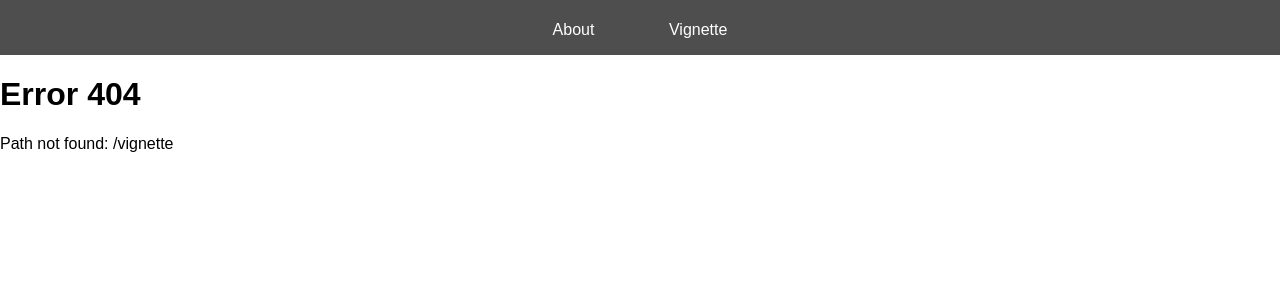
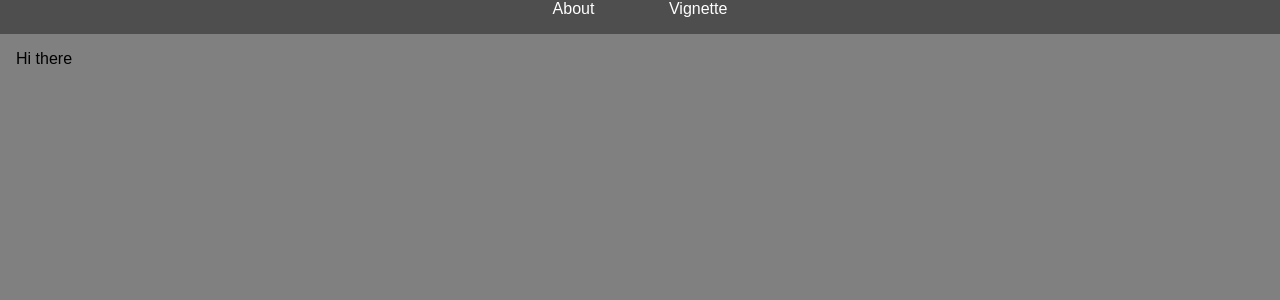
Before and after one commit to pseudoralph/prdmo-portfolio, a React app: page /#/vignette in a window 1280 px wide. Before the commit this address had no page. Shown: the top 300 px of the page. Built offline with nearby package versions, Linux system fonts and the light colour scheme.

Commit message:
begin to add listeners to vignette

```diff
--- a/package.json
+++ b/package.json
@@ -5,7 +5,7 @@
   "main": "index.js",
   "scripts": {
     "build": "webpack --config webpack.prod.js --env.production -p",
-    "start": "webpack-dev-server --config webpack.dev.js --open",
+    "start": "webpack-dev-server --config webpack.dev.js --open --host 0.0.0.0",
     "lint": "eslint 'src/**'; exit 0",
     "lint-fix": "eslint 'src/**' --fix; exit 0"
   },
--- a/src/components/App.jsx
+++ b/src/components/App.jsx
@@ -2,7 +2,7 @@ import React from 'react';
 import { Switch, Route } from 'react-router-dom';
 import Header from './Header';
 import Main from './Main';
-import Blog from './Blog';
+import Vignette from './Vignette';
 import Error404 from './Error404';
 import { POSTS } from './posts';
 // import Contact from './Contact';
@@ -36,9 +36,9 @@ class App extends React.Component {
           />
 
           <Route
-            path="/blog"
+            path="/vignette"
             render={() => (
-              <Blog
+              <Vignette
                 content={this.state.contentDb.filter(
                   post => post.postId != 'INTRO'
                 )}
--- a/src/components/Blog.jsx
+++ /dev/null
@@ -1,6 +0,0 @@
-import React from 'react';
-
-function Blog() {
-  return <div>Blog works</div>;
-}
-export default Blog;
--- a/src/components/Header.jsx
+++ b/src/components/Header.jsx
@@ -7,7 +7,7 @@ import Hover from './Hover';
 function Header() {
   const sectionHeadings = [
     { heading: 'About', path: '/' },
-    { heading: 'Vignette', path: '/blog' }
+    { heading: 'Vignette', path: '/vignette' }
   ];
 
   return (
--- a/src/components/Main.jsx
+++ b/src/components/Main.jsx
@@ -7,7 +7,7 @@ function Main(props) {
   const { title, body } = props.content[0].content;
 
   return (
-    <div>
+    <div style={{ overflow: 'scroll' }}>
       <h3>{title}</h3>
       <div dangerouslySetInnerHTML={parseHTML(body)} style={STYLES.main.body} />
     </div>
--- /dev/null
+++ b/src/components/Vignette.jsx
@@ -0,0 +1,14 @@
+import React from 'react';
+
+function Vignette() {
+  return (
+    <div
+      onScroll={() => console.log('scrolling...')}
+      style={{ padding: '1em', background: 'grey', height: '100vh' }}
+    >
+      Hi there
+      <div />
+    </div>
+  );
+}
+export default Vignette;
--- a/src/components/styles.js
+++ b/src/components/styles.js
@@ -2,15 +2,14 @@ export const STYLES = {
   main: {
     body: { padding: '1em', lineHeight: '1.5em' }
   },
-
   header: {
     header: {
       boxSizing: 'border-box',
       position: 'sticky',
       width: '100vw',
       backgroundColor: 'rgb(78, 78, 78)',
-      padding: '1.3em 0 1em',
-      marginBottom: '1em'
+      padding: '1.3em 0 1em'
+      // marginBottom: '1em'
     },
     headings: {
       display: 'table',
@@ -27,7 +26,6 @@ export const STYLES = {
       margin: '.33em'
     }
   },
-
   hover: {
     noHover: {
       cursor: 'pointer',
@@ -38,7 +36,6 @@ export const STYLES = {
       background: 'rgb(86, 86, 86)'
     }
   },
-
   sectionActive: {
     borderBottom: '2px solid black'
   }
```
Also changed, not shown: src/components/Contact.jsx (deleted, +0 -7 lines), src/components/Projects.jsx (deleted, +0 -7 lines), template.ejs.
